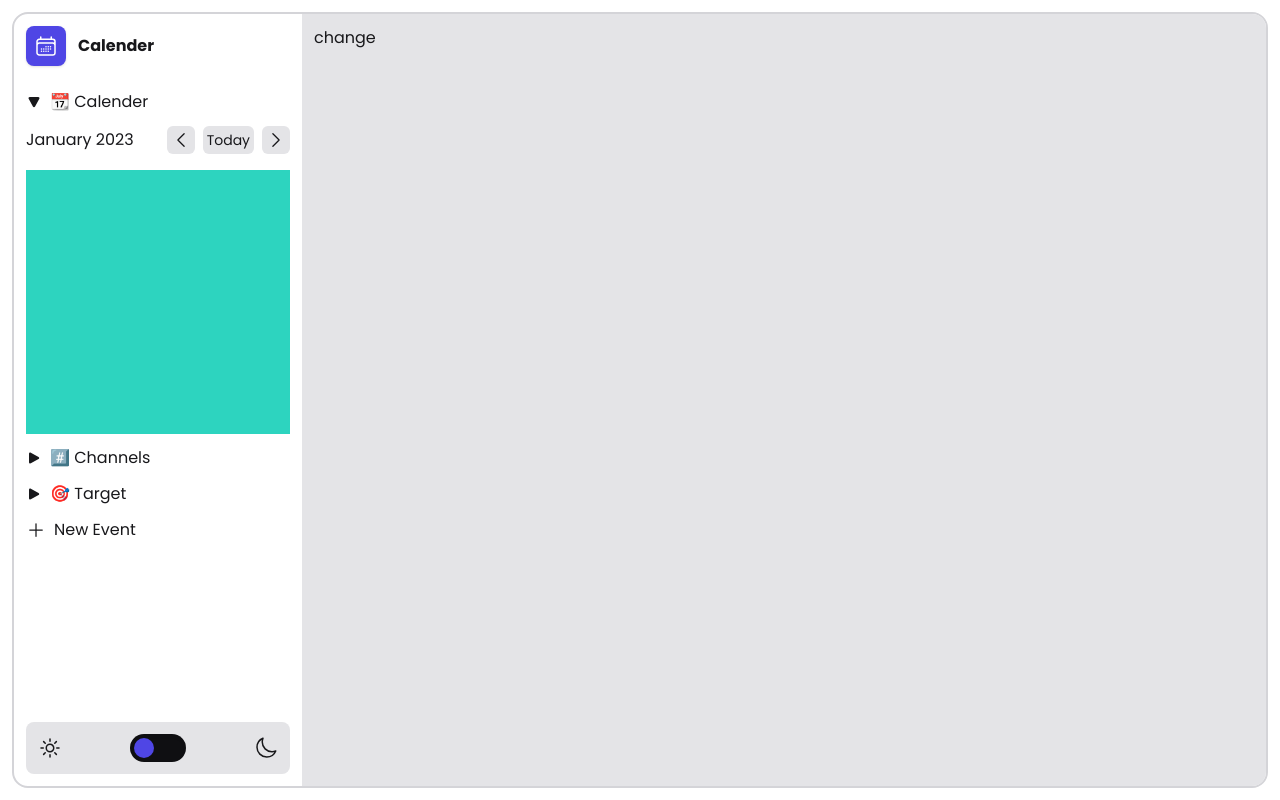
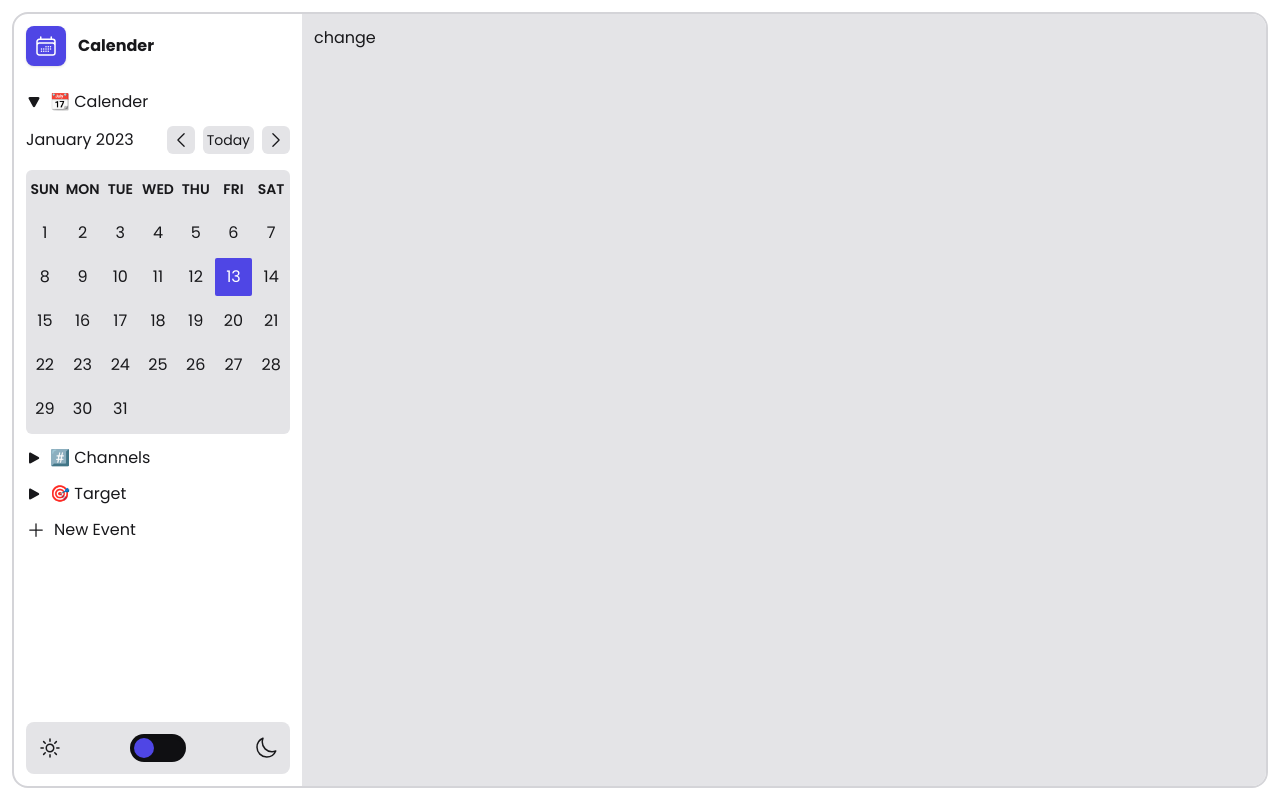
Before and after one commit to vipul-vaishnav/calender-app, a React (Vite) app: page / in a window 1280 px wide. Built offline with nearby package versions, Linux system fonts and the light colour scheme.

Commit message:
Date selection add

```diff
--- a/package.json
+++ b/package.json
@@ -12,6 +12,7 @@
     "date-fns": "^2.29.3",
     "react": "^18.2.0",
     "react-dom": "^18.2.0",
+    "react-hot-toast": "^2.4.0",
     "uuid": "^9.0.0"
   },
   "devDependencies": {
--- a/src/App.tsx
+++ b/src/App.tsx
@@ -2,6 +2,7 @@ import React, { FC, ReactElement, useEffect, useState } from 'react'
 import SidebarHeader from './components/SidebarHeader'
 import Switch from './components/Switch'
 import SidebarNav from './components/SidebarNav'
+import { Toaster } from 'react-hot-toast'
 
 const App: FC = (): ReactElement => {
   const [colorTheme, setColorTheme] = useState<string | undefined>(undefined)
@@ -45,6 +46,7 @@ const App: FC = (): ReactElement => {
   };
 
   return (
+    <>
       <div className="font-default w-full h-screen text-base bg-white text-zinc-900 dark:text-white dark:bg-darkbg p-3 transition-all duration-200">
         <div className="h-full border-2 border-zinc-300 dark:border-zinc-700 rounded-2xl overflow-hidden flex transition-all duration-200">
           <section className="w-72 flex flex-col justify-between justify-items-start gap-6 p-3">
@@ -59,6 +61,8 @@ const App: FC = (): ReactElement => {
           </section>
         </div>
       </div>
+      <Toaster />
+    </>
   )
 }
 
--- a/src/components/Calender.tsx
+++ b/src/components/Calender.tsx
@@ -2,14 +2,16 @@ import React, { FC, ReactElement, useState } from 'react'
 import { ICalender } from './interfaces/ICalender'
 import { format } from 'date-fns'
 import CalenderHeader from './CalenderHeader'
+import CalenderBody from './CalenderBody'
 
 const Calender: FC<ICalender> = (props): ReactElement => {
   const [date, setDate] = useState<Date>(new Date())
+  const [selectedDate, setSelectedDate] = useState<Date>(new Date())
 
   return (
     <section className="w-full">
       <CalenderHeader date={date} setDate={setDate} />
-      <div className="w-full aspect-square bg-teal-400 mt-4"></div>
+      <CalenderBody date={date} selectedDate={selectedDate} setSelectedDate={setSelectedDate} />
     </section>
   )
 }
--- /dev/null
+++ b/src/components/CalenderBody.tsx
@@ -0,0 +1,65 @@
+import React, { FC, ReactElement } from 'react'
+import { v4 as uuidv4 } from "uuid"
+import { endOfMonth, format, getDate, getDaysInMonth, getMonth, getYear, startOfMonth, setDate as set_date } from 'date-fns'
+import { ICalenderBody } from './interfaces/ICalenderBody'
+import Cell from './Cell'
+import { toast } from "react-hot-toast"
+
+const DAYS_IN_A_WEEK = ["Sun", "Mon", "Tue", "Wed", "Thu", "Fri", "Sat"]
+
+const CalenderBody: FC<ICalenderBody> = (props): ReactElement => {
+  const { date, selectedDate, setSelectedDate } = props
+  const start_of_month = startOfMonth(date)
+  const end_of_month = endOfMonth(date)
+  const number_of_days = getDaysInMonth(date)
+  const pre_days = start_of_month.getDay()
+  const post_days = DAYS_IN_A_WEEK.length - 1 - end_of_month.getDay()
+
+  const month = getMonth(date)
+  const year = getYear(date)
+
+  const selected_day = getDate(selectedDate)
+  const selected_month = getMonth(selectedDate)
+  const selected_year = getYear(selectedDate)
+
+  const present_day = new Date().getDate()
+  const present_month = new Date().getMonth()
+  const present_year = new Date().getFullYear()
+
+  const IS_TODAY = month === present_month && year === present_year
+  const IS_SELECTED = month === selected_month && year === selected_year
+
+  const handleClick = (x: number) => {
+    const newDate = set_date(date, x);
+    setSelectedDate(newDate)
+    toast.success("Date changed to " + format(newDate, "dd LLLL yyyy"))
+  }
+
+  return (
+    <div className="w-full aspect-square bg-zinc-200 dark:bg-zinc-800 rounded-md mt-4 grid grid-cols-7">
+      {DAYS_IN_A_WEEK.map(day => {
+        return <div key={uuidv4()} className="w-full aspect-square grid place-content-center">
+          <h6 className='text-sm uppercase font-semibold'>{day}</h6>
+        </div>
+      })}
+      {Array.from({ length: pre_days }).map((_, idx) => {
+        return <Cell key={idx} className="w-full aspect-square grid place-content-center hover:bg-clip-padding hover:backdrop-filter hover:backdrop-blur-sm hover:bg-opacity-50 rounded-sm" />
+      })}
+      {Array.from({ length: number_of_days }).map((_, idx) => {
+        const date = idx + 1
+        const isToday = date === present_day
+        const isSelected = date === selected_day
+
+        return <Cell key={idx} className={`w-full aspect-square grid place-content-center hover:bg-clip-padding rounded-sm cursor-pointer ${IS_SELECTED && isSelected && selected_day !== present_day ? "border dark:border-zinc-200 border-zinc-800" : ""} ${IS_TODAY && isToday ? "bg-indigo-600 text-white" : "hover:backdrop-filter hover:backdrop-blur-sm hover:bg-opacity-50"}`} onClick={handleClick}>
+          {date}
+        </Cell>
+      })}
+      {Array.from({ length: post_days }).map((_, idx) => {
+        return <Cell key={idx} className="w-full aspect-square grid place-content-center hover:bg-clip-padding hover:backdrop-filter hover:backdrop-blur-sm hover:bg-opacity-50 rounded-sm" />
+      })}
+    </div>
+
+  )
+}
+
+export default CalenderBody
--- a/src/components/CalenderHeader.tsx
+++ b/src/components/CalenderHeader.tsx
@@ -1,6 +1,7 @@
 import React, { FC, ReactElement } from 'react'
 import { ICalenderHeader } from './interfaces/ICalenderHeader'
 import { add, format, sub } from 'date-fns'
+import { toast } from 'react-hot-toast'
 
 const CalenderHeader: FC<ICalenderHeader> = (props): ReactElement => {
   const { date, setDate } = props
@@ -15,6 +16,11 @@ const CalenderHeader: FC<ICalenderHeader> = (props): ReactElement => {
     setDate(newDate)
   }
 
+  const jumpToToday = () => {
+    setDate(new Date())
+    toast.success("Today is " + format(new Date(), "dd LLLL yyyy"), { icon: "📅" })
+  }
+
   return (
     <div className="flex items-center justify-between">
       <h2>{format(date, "LLLL yyyy")}</h2>
@@ -25,7 +31,7 @@ const CalenderHeader: FC<ICalenderHeader> = (props): ReactElement => {
             <path strokeLinecap="round" strokeLinejoin="round" d="M15.75 19.5L8.25 12l7.5-7.5" />
           </svg>
         </button>
-        <button className="dark:bg-zinc-800 bg-zinc-200 rounded-md p-1 text-sm">Today</button>
+        <button onClick={jumpToToday} className="dark:bg-zinc-800 bg-zinc-200 rounded-md p-1 text-sm">Today</button>
         <button onClick={jumpToNextMonth} className="dark:bg-zinc-800 bg-zinc-200 rounded-md p-1">
           <svg xmlns="http://www.w3.org/2000/svg" fill="none" viewBox="0 0 24 24" strokeWidth={1.5} stroke="currentColor" className="w-5 h-5">
             <path strokeLinecap="round" strokeLinejoin="round" d="M8.25 4.5l7.5 7.5-7.5 7.5" />
--- /dev/null
+++ b/src/components/Cell.tsx
@@ -0,0 +1,11 @@
+import React, { FC, ReactElement } from 'react'
+import { ICell } from './interfaces/ICell'
+
+const Cell: FC<ICell> = (props): ReactElement => {
+    const { className = "", children, onClick = () => { } } = props
+    return (
+        <div className={className} onClick={() => onClick(children as number)}>{children}</div>
+    )
+}
+
+export default Cell
--- a/src/components/interfaces/ICalender.ts
+++ b/src/components/interfaces/ICalender.ts
@@ -1 +1,3 @@
-export interface ICalender { }
+export interface ICalender {
+
+}
--- /dev/null
+++ b/src/components/interfaces/ICalenderBody.ts
@@ -0,0 +1,7 @@
+import { Dispatch, SetStateAction } from "react"
+
+export interface ICalenderBody {
+    date: Date
+    selectedDate: Date
+    setSelectedDate: Dispatch<SetStateAction<Date>>
+}
--- /dev/null
+++ b/src/components/interfaces/ICell.ts
@@ -0,0 +1,6 @@
+import { PropsWithChildren } from "react";
+
+export interface ICell extends PropsWithChildren {
+    className?: string;
+    onClick?: (x: number) => void
+}
```
Also changed, not shown: 1 other file (tests, documents, lock files or other folders). Lines whose indentation alone changed are shown as unchanged.
